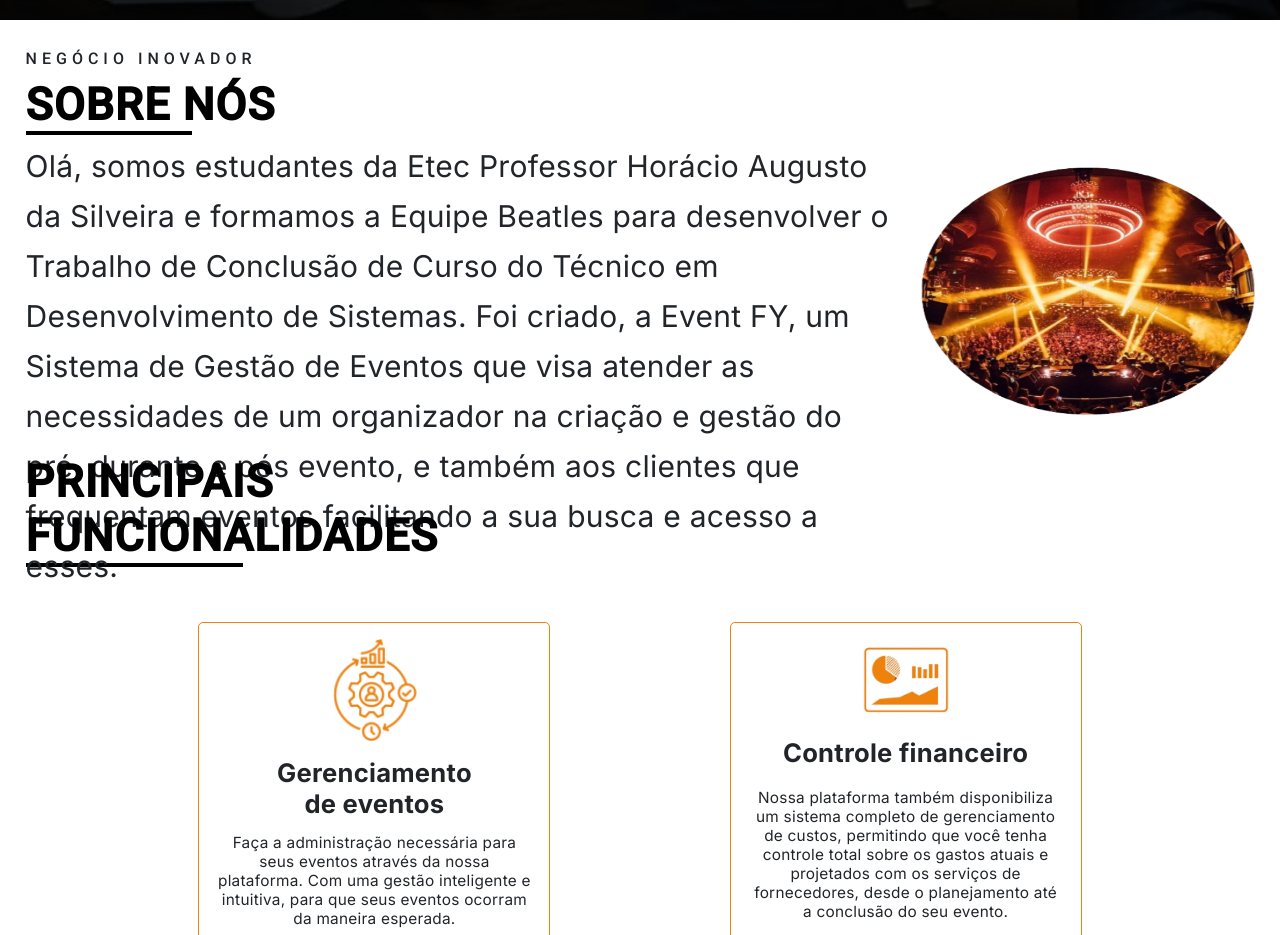
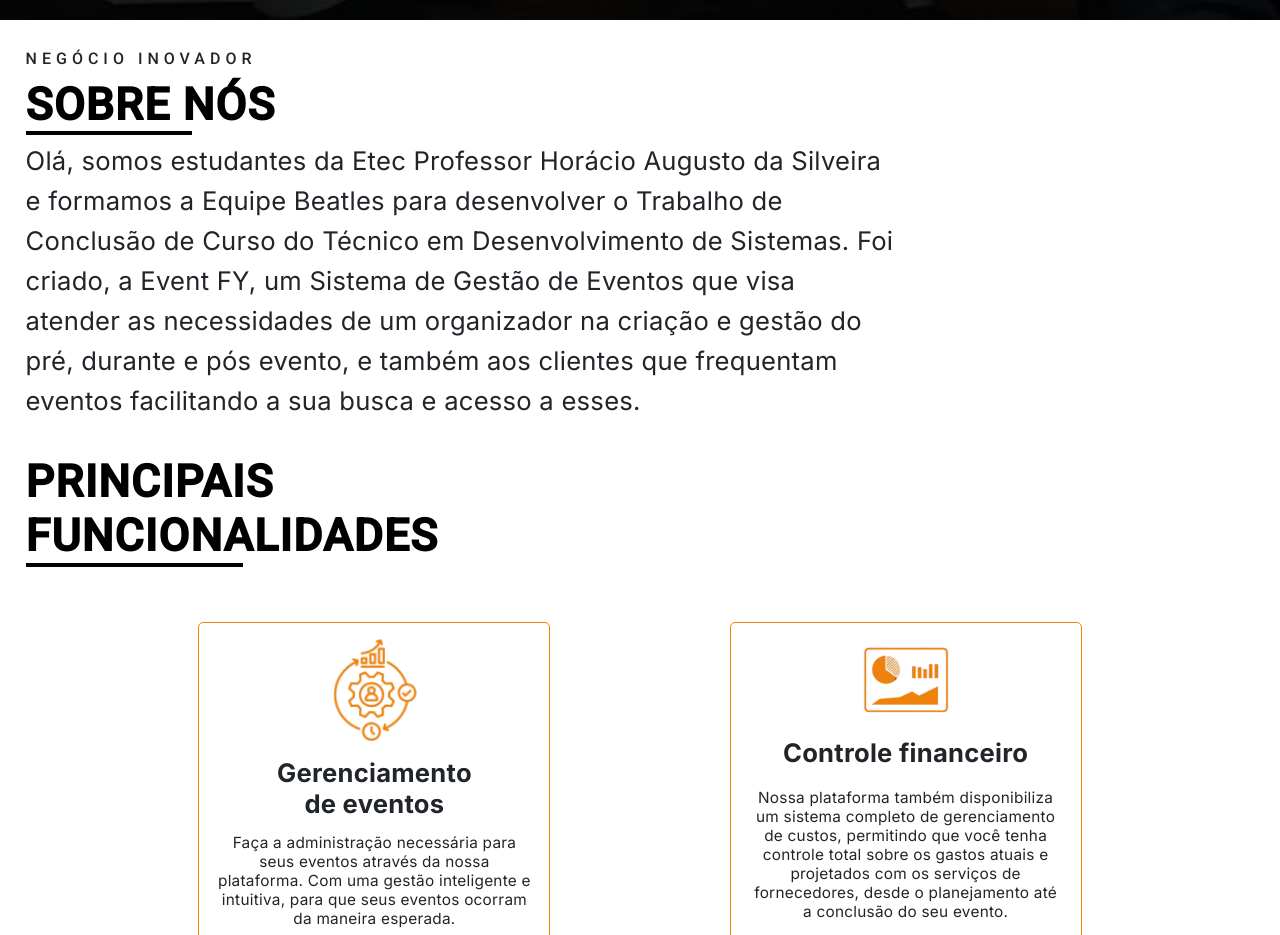
Before and after one commit to GiovannePDS7/Event-Fy, an Angular app: page /apresentacao in a window 1280 px wide. Shown: the part 780-1715 px from the top of the page. Built offline with nearby package versions, Linux system fonts and the light colour scheme.

Commit message:
sobre nos desktop

```diff
--- a/src/app/Components/Apresentacao/quem-somos/quem-somos.component.css
+++ b/src/app/Components/Apresentacao/quem-somos/quem-somos.component.css
@@ -72,8 +72,8 @@
 #text{
   margin-top: 0.5vw;
   margin-left: 2vw;
-  font-size: 30px;
-  line-height: 50px;
+  font-size: 2vw;
+  line-height: 40px;
 }
 
 #containerRight{
--- a/src/app/Components/Apresentacao/quem-somos/quem-somos.component.html
+++ b/src/app/Components/Apresentacao/quem-somos/quem-somos.component.html
@@ -29,7 +29,7 @@
 
     </div>
     <div id="containerRight">
-      <img id="imagem" src="../../../../assets/Elementos/evento.png" alt="">
+
     </div>
   </section>
 
```
Also changed, not shown: src/app/Components/Apresentacao/funcionalidades/funcionalidades.component.css (line endings or trailing spaces).
